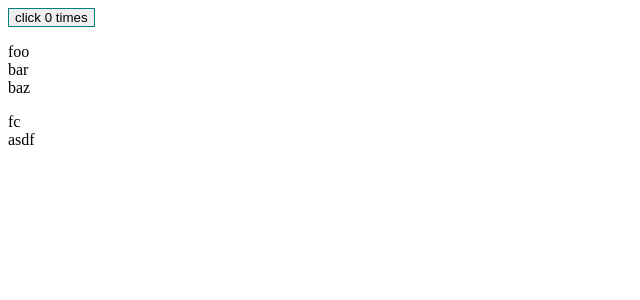
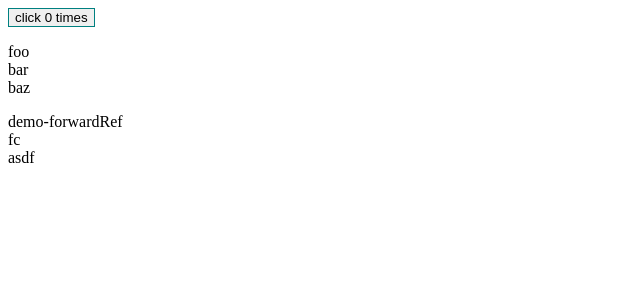
Before and after one commit to zyy7259/test-react, a React (Create React App) app: page / in a window 1280 px wide. Shown: the top 300 px of the page, without its empty margins (0-640 px from the left). Built offline with nearby package versions, Linux system fonts and the light colour scheme.

Commit message:
feat: add forwardRef

```diff
--- a/src/index.js
+++ b/src/index.js
@@ -1,17 +1,26 @@
+import PropTypes from 'prop-types'
 import React from 'react'
 import ReactDOM from 'react-dom'
 // import './index.css';
 // import App from './App';
 // import registerServiceWorker from './registerServiceWorker';
 
+const ForwardRef = React.forwardRef((props, ref) => {
+  return (
+    <div ref={ref} className="demo-forwardRef">
+      demo-forwardRef
+    </div>
+  )
+})
+
 class ClassComponent1 extends React.PureComponent {
-  state = {
-    counter: 0,
-    asc: true,
-    arr: [],
+  static propTypes = {
+    arr: PropTypes.array,
   }
 
-  btnRef = React.createRef()
+  static defaultProps = {
+    arr: ['foo', 'bar', 'baz'],
+  }
 
   static getDerivedStateFromProps(nextProps, prevState) {
     if (prevState.asc) {
@@ -24,6 +33,15 @@ class ClassComponent1 extends React.PureComponent {
     }
   }
 
+  state = {
+    counter: 0,
+    asc: true,
+    arr: [],
+  }
+
+  btnRef = React.createRef()
+  forwardRef = React.createRef()
+
   handleClick = () => {
     // effectTag |= Callback
     this.setState(
@@ -35,8 +53,9 @@ class ClassComponent1 extends React.PureComponent {
           : nextProps.arr.slice().reverse(),
       }),
       () => {
+        console.log('did setState')
         console.log(this.btnRef.current)
-        console.log('setState done')
+        console.log(this.forwardRef.current)
       }
     )
   }
@@ -56,15 +75,16 @@ class ClassComponent1 extends React.PureComponent {
     })
     // render
     return (
-      <div className="classComponent1">
+      <div className="demo-classComponent1">
         <button
           ref={this.btnRef}
-          style={{ border: '1px solid teal' }}
+          style={{ border: '1px solid teal', outline: 0 }}
           onClick={this.handleClick}
         >
           click {this.state.counter} times
         </button>
         <p className="arr">{arr}</p>
+        <ForwardRef ref={this.forwardRef} />
       </div>
     )
   }
@@ -87,12 +107,12 @@ class ClassComponent1 extends React.PureComponent {
 
 class ClassComponent2 extends React.PureComponent {
   render() {
-    return <div className="classComponent2">asdf</div>
+    return <div className="demo-classComponent2">asdf</div>
   }
 }
 
 function FunctionalComponent1() {
-  return <div className="functionalComponent1">fc</div>
+  return <div className="demo-functionalComponent1">fc</div>
 }
 
 function FunctionalComponent2() {
@@ -104,7 +124,7 @@ function FunctionalComponent2() {
 function App() {
   return (
     <React.Fragment>
-      <ClassComponent1 arr={['foo', 'bar', 'baz']} />
+      <ClassComponent1 />
       <FunctionalComponent1 />
       <FunctionalComponent2 />
     </React.Fragment>
```
